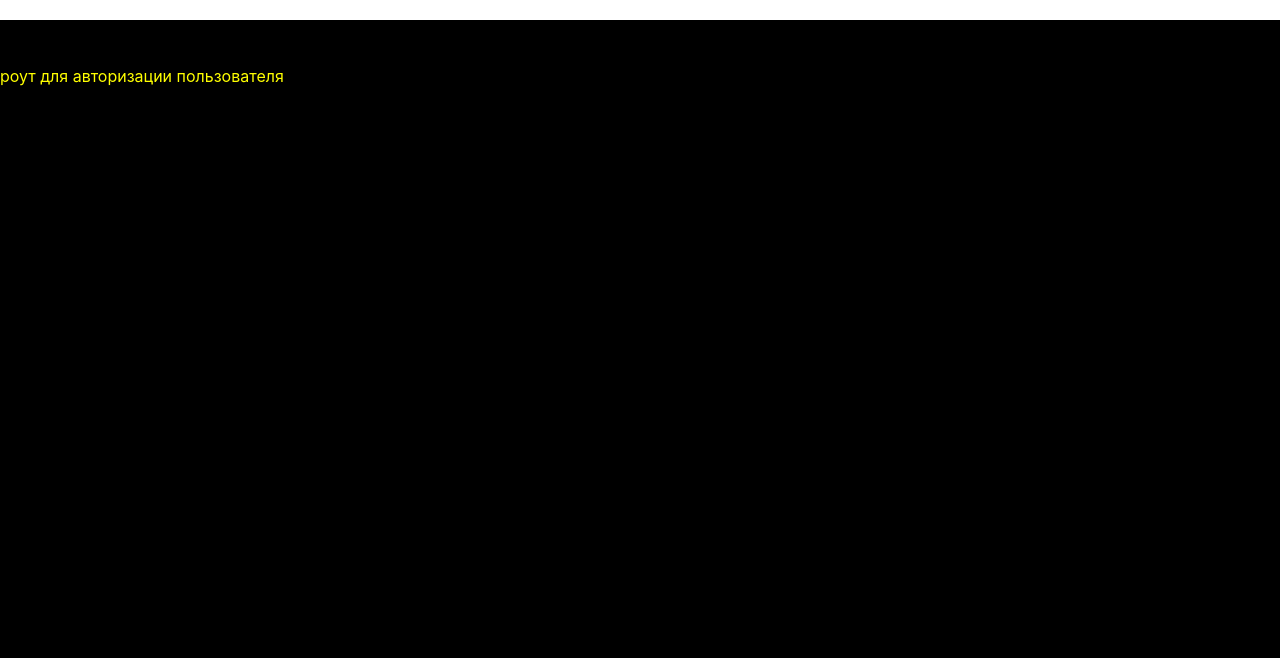
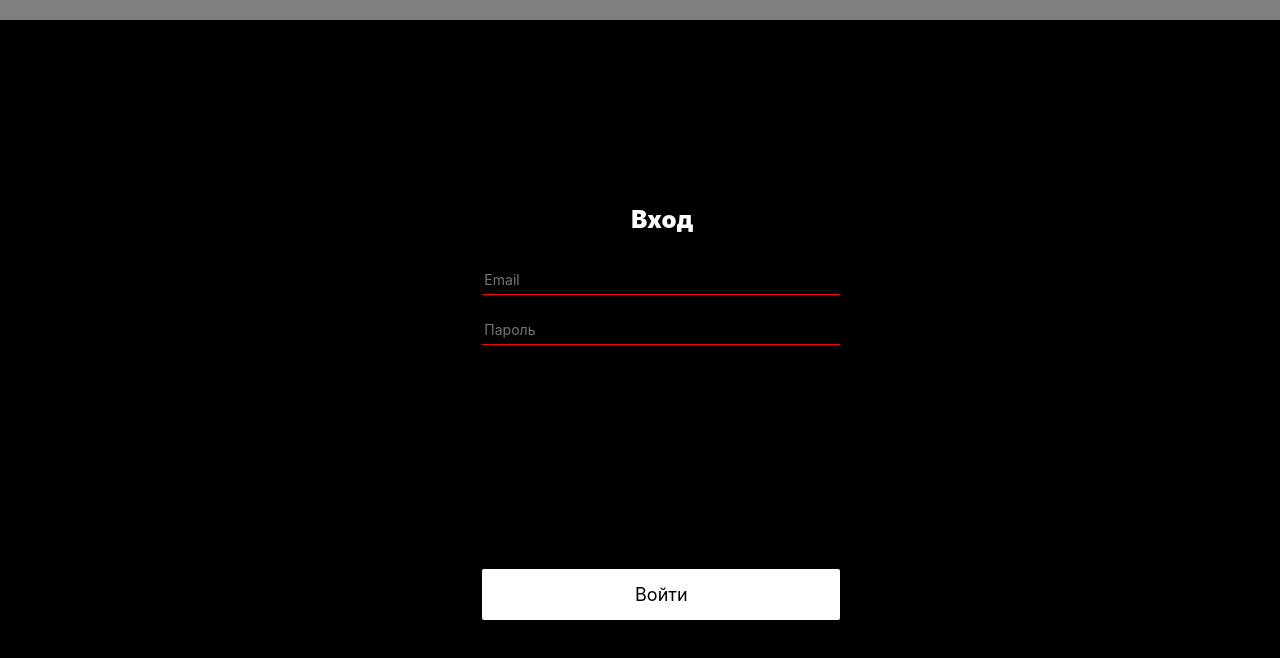
Before and after one commit to Shigatsi/react-mesto-auth, a React (Create React App) app: page /sign-in in a window 1280 px wide. Shown: the top 658 px of the page. Built offline with nearby package versions, Linux system fonts and the light colour scheme; no server answers; a web font is replaced by a local one.

Commit message:
component Login added

```diff
--- /dev/null
+++ b/src/blocks/popup/__close-button/_theme/_auth/popup__close-button_theme_auth.css
@@ -0,0 +1,3 @@
+.popup__close-button_theme_auth {
+  visibility: hidden;
+}
--- /dev/null
+++ b/src/blocks/popup/__form/_theme/_auth/popup__form_theme_auth.css
@@ -0,0 +1,3 @@
+.popup__form_theme_auth {
+  background-color: #000;
+}
--- /dev/null
+++ b/src/blocks/popup/__header/_theme/_auth/popup__header_theme_auth.css
@@ -0,0 +1,5 @@
+.popup__header_theme_auth {
+  color: #fff;
+  text-align: center;
+  margin: 34px 34px 0 36px;
+}
--- /dev/null
+++ b/src/blocks/popup/__input/_theme/_auth/popup__input_theme_auth.css
@@ -0,0 +1,4 @@
+.popup__input_theme_auth, textarea{
+  background-color: #000;
+  color: #fff;
+}
--- /dev/null
+++ b/src/blocks/popup/__save-button/_theme/_auth/popup__save-button_theme_auth.css
@@ -0,0 +1,9 @@
+.popup__save-button_theme_auth{
+  background-color: #fff;
+  color: #000;
+  margin: 216px 36px 15px 36px;
+}
+
+.popup__save-button:hover{
+  background-color: rgba(255, 255, 255, 0.8);
+}
--- a/src/blocks/popup/popup.css
+++ b/src/blocks/popup/popup.css
@@ -1,10 +1,15 @@
 @import url(./__content/popup__content.css);
 @import url(./__form/popup__form.css);
+@import url(./__form/_theme/_auth/popup__form_theme_auth.css);
 @import url(./__close-button/popup__close-button.css);
+@import url(./__close-button/_theme/_auth/popup__close-button_theme_auth.css);
 @import url(./__header/popup__header.css);
+@import url(./__header/_theme/_auth/popup__header_theme_auth.css);
 @import url(./__input/popup__input.css);
+@import url(./__input/_theme/_auth/popup__input_theme_auth.css);
 @import url(./input-error/popup__input-error.css);
 @import url(./__save-button/popup__save-button.css);
+@import url(./__save-button/_theme/_auth/popup__save-button_theme_auth.css);
 @import url(./__fullsize-img-container/popup__fullsize-img-container.css);
 @import url(./__fullsize-img-caption/popup__fullsize-img-caption.css);
 @import url(./__fullsize-img/popup__fullsize-img.css);
--- a/src/components/App.js
+++ b/src/components/App.js
@@ -1,5 +1,6 @@
 import React from 'react';
 import { Switch, Route, Redirect } from 'react-router-dom';
+//импорт компонентов
 import Header from './Header';
 import Main from './Main';
 import EditProfilePopup from './EditProfilePopup';
@@ -10,6 +11,7 @@ import ImagePopup from './ImagePopup';
 import Footer from './Footer';
 import api from '../utils/Api';
 import {CurrentUserContext} from '../contexts/CurrentUserContext';
+import Login from './Login';
 
 function App() {
 
@@ -163,14 +165,10 @@ function App() {
           </Route>
           {/* роут для авторизации пользователя */}
           <Route path='/sign-in'>
-          <div style={{
-                color: 'yellow',
-                width: '600',
-                height:'500'
-            }} > роут для авторизации пользователя </div>
+            <Login />
           </Route>
           <Route exact path = '/'> {
-            loggedIn ?
+            !loggedIn ?
               <Main
                 cards = {cards}
                 onCardLike = {handleCardLike}
--- /dev/null
+++ b/src/components/Login.js
@@ -0,0 +1,70 @@
+import React from 'react';
+import PopupWithForm from './PopupWithForm';
+
+function Login (...props) {
+  const [data, setData] = React.useState({
+    email: '',
+    pass: ''
+  });
+
+  const handleChange = (e) => {
+    const {name, value} = e.target;
+    setData({
+      ...data,
+      [name] : value
+    })
+  }
+
+  function handleSubmit(e) {
+    // Запрещаем браузеру переходить по адресу формы
+    e.preventDefault();
+
+    //here wilbe smth else handleLogin
+  }
+
+  return (
+    <PopupWithForm
+      name="login"
+      title="Вход"
+      submited = "Войти"
+      isAuth = {true}
+      isOpen={true}
+      onSubmit = {handleSubmit}
+    >
+      <input
+        type="text"
+        id="login_email"
+        name="email"
+        minLength="2"
+        maxLength="40"
+        pattern="^[\w-\.]+@([\w-]+\.)+[\w-]{2,4}$"
+        required
+        placeholder="Email"
+        className="popup__input_theme_auth popup__input"
+        value={data.email}
+        onChange={handleChange}
+      />
+
+      <span
+        className='popup__input-error popup__input-error_hidden'
+        id='login_email-input-error'></span>
+      <input
+        type="text"
+        id="login_pass"
+        name="pass"
+        minLength="6"
+        maxLength="200"
+        required
+        value = {data.pass}
+        onChange={handleChange}
+        placeholder="Пароль"
+        className="popup__input_theme_auth popup__input"
+      />
+      <span
+        className='popup__input-error popup__input-error_hidden'
+        id='login_pass-input-error'></span>
+    </PopupWithForm>
+  )
+}
+
+export default Login;
--- a/src/components/PopupWithForm.js
+++ b/src/components/PopupWithForm.js
@@ -1,13 +1,13 @@
-function PopupWithForm ({isOpen, onClose, onSubmit, ...props }) {
+function PopupWithForm ({isOpen, onClose, isAuth, onSubmit, ...props }) {
   return (
     <section className={`popup ${isOpen ? "" : "popup_hidden"}`}  id={`edit-${props.name}`}>
     <div className="popup__content">
-      <form onSubmit={onSubmit} className="popup__form" name={`edit_${props.name}`} method="POST" action="#" noValidate>
-        <h2 className="popup__header">{props.title}</h2>
-        {props.children}
-        <button type="submit" id={`profile-${props.name} `}className="popup__save-button">{props.submited}</button>
+      <form onSubmit={onSubmit} className={`${isAuth ? "popup__form_theme_auth popup__form" : "popup__form" }`} name={`edit_${props.name}`} method="POST" action="#" noValidate>
+        <h2 className={`${isAuth ?" popup__header_theme_auth popup__header" : "popup__header"}`}>{props.title}</h2>
+        {props.children}s
+        <button type="submit" id={`profile-${props.name} `} className={`${isAuth ? " popup__save-button_theme_auth popup__save-button":"popup__save-button"}`}> {props.submited}</button>
       </form>
-    <button type="button" id={`${props.name}-close`} onClick = {onClose} className="popup__close-button"></button>
+        <button type="button" id={`${props.name}-close`} onClick = {onClose} className={`${isAuth ? "popup__close-button_theme_auth": "popup__close-button" }`}></button>
     </div>
   </section>
   )
```
Also changed, not shown: src/components/InfoTooltip.js (added), src/components/ProtectedRoute.js (added), src/components/Register.js (added), 1 other file (tests, documents, lock files or other folders).
